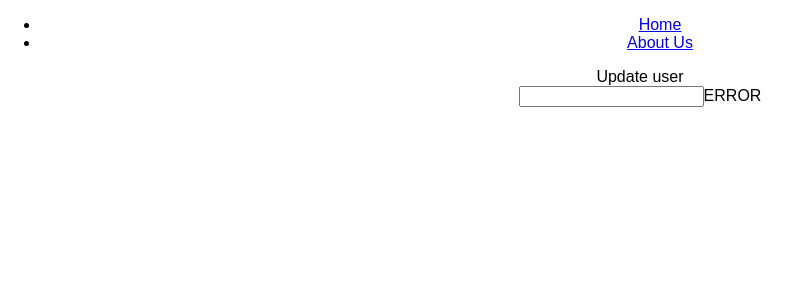
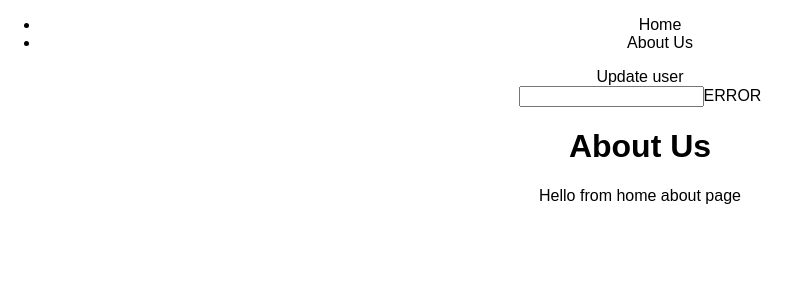
Before and after one commit to vinicius5581/reduxfun, a React (Create React App) app: page /about in a window 1280 px wide. Shown: the top 300 px of the page, without its empty margins (0-799 px from the left). Built offline with nearby package versions, Linux system fonts and the light colour scheme; no server answers.

Commit message:
Adding routes + history

```diff
--- a/package.json
+++ b/package.json
@@ -7,6 +7,8 @@
     "react": "^16.4.2",
     "react-dom": "^16.4.2",
     "react-redux": "^5.0.7",
+    "react-router": "^4.3.1",
+    "react-router-dom": "^4.3.1",
     "react-scripts": "1.1.5",
     "redux": "^4.0.0",
     "redux-thunk": "^2.3.0"
--- a/src/components/Menu.js
+++ b/src/components/Menu.js
@@ -1,18 +1,21 @@
 import React, { Component } from "react";
 import { connect } from "react-redux";
+import { history } from "../history";
 
 class Menu extends Component {
+  onMenuItemClick = menu => {
+    history.push(menu.path);
+  };
   render() {
     const { menu } = this.props;
     const { items } = menu;
-    console.log(items);
     return (
       <div className={"app-menu"}>
         <ul className={"menu"}>
           {items.map((menu, idx) => {
             return (
-              <li key={idx}>
-                <a href={menu.path}>{menu.title}</a>
+              <li onClick={() => this.onMenuItemClick(menu)} key={idx}>
+                <a>{menu.title}</a>
               </li>
             );
           })}
--- /dev/null
+++ b/src/components/Page.js
@@ -0,0 +1,39 @@
+import React, { Component } from "react";
+import { connect } from "react-redux";
+
+class Page extends Component {
+  getPageByPath = path => {
+    const { pages } = this.props;
+    const page = pages.find(p => p.path === path);
+    return page;
+  };
+  render() {
+    const { match, pages } = this.props;
+    const path = match.params.path || "/";
+    const page = this.getPageByPath(path);
+    console.log("path: ", path);
+    console.log("pages: ", pages);
+    console.log("page: ", page);
+    const pageTitle = (page && page.title) || "";
+    const pageBody = (page && page.body) || "";
+    return (
+      <div className={"page-container"}>
+        <h1>{pageTitle}</h1>
+        <div className={"page-content"}>{pageBody}</div>
+      </div>
+    );
+  }
+}
+
+const mapStateToProps = (state, props) => {
+  return {
+    pages: state.pages
+  };
+};
+
+const mapActionsToProps = {};
+
+export default connect(
+  mapStateToProps,
+  mapActionsToProps
+)(Page);
--- a/src/App.js
+++ b/src/containers/App.js
@@ -1,9 +1,14 @@
 import React, { Component } from "react";
+import { connect } from "react-redux";
+
+import { updateUser, apiRequest } from "../actions/user-actions";
+
+import Header from "../components/Header";
 import "./App.css";
-import { connect } from "react-redux";
-import { updateUser, apiRequest } from "./actions/user-actions";
 
-import Header from "./components/Header";
+import { history } from "../history";
+import { Router, Route, Switch } from "react-router-dom";
+import Page from "../components/Page";
 
 class App extends Component {
   componentDidMount() {
@@ -25,6 +30,14 @@ class App extends Component {
         <div onClick={this.onUpdateUserClick}>Update user</div>
         <input onChange={this.onUpdateUserChange} />
         {this.props.user}
+        <div className={"app-content"}>
+          <Router history={history}>
+            <Switch>
+              <Route exact={true} path={"/"} component={Page} />
+              <Route exact={true} path={"/:path"} component={Page} />
+            </Switch>
+          </Router>
+        </div>
       </div>
     );
   }
--- /dev/null
+++ b/src/history.js
@@ -0,0 +1,3 @@
+import createHistory from "history/createBrowserHistory";
+
+export const history = createHistory();
--- a/src/index.js
+++ b/src/index.js
@@ -1,28 +1,12 @@
 import React from "react";
 import ReactDOM from "react-dom";
-import "./index.css";
-import App from "./App";
+
 import registerServiceWorker from "./registerServiceWorker";
-
-import thunk from "redux-thunk";
-import { applyMiddleware, compose, createStore } from "redux";
 import { Provider } from "react-redux";
 
-import reducers from "./reducers";
-
-const allStoreEnhancers = compose(
-  applyMiddleware(thunk),
-  window.devToolsExtension && window.devToolsExtension()
-);
-
-const store = createStore(
-  reducers,
-  {
-    products: [{ name: "eggs" }],
-    user: "Vini"
-  },
-  allStoreEnhancers
-);
+import store from "./store";
+import App from "./containers/App";
+import "./index.css";
 
 ReactDOM.render(
   <Provider store={store}>
--- a/src/reducers/index.js
+++ b/src/reducers/index.js
@@ -1,11 +1,13 @@
 import { combineReducers } from "redux";
 
 import menuReducer from "./menu-reducer";
+import pagesReducer from "./pages-reducer";
 import productsReducer from "./products-reducer";
 import userReducer from "./user-reducer";
 
 const allReducers = combineReducers({
   menu: menuReducer,
+  pages: pagesReducer,
   products: productsReducer,
   user: userReducer
 });
--- /dev/null
+++ b/src/reducers/pages-reducer.js
@@ -0,0 +1,25 @@
+const initState = [
+  {
+    id: "page-about-us",
+    title: "About Us",
+    path: "about",
+    body: "Hello from home about page",
+    elements: []
+  },
+  {
+    id: "home",
+    title: "Home",
+    path: "/",
+    body: "Welcom to the home page",
+    elements: []
+  }
+];
+
+const pagesReducer = (state = initState, action) => {
+  switch (action.type) {
+    default:
+      return state;
+  }
+};
+
+export default pagesReducer;
--- /dev/null
+++ b/src/store.js
@@ -0,0 +1,19 @@
+import thunk from "redux-thunk";
+import { applyMiddleware, compose, createStore } from "redux";
+import reducers from "./reducers";
+
+const allStoreEnhancers = compose(
+  applyMiddleware(thunk),
+  window.devToolsExtension && window.devToolsExtension()
+);
+
+const store = createStore(
+  reducers,
+  {
+    products: [{ name: "eggs" }],
+    user: "Vini"
+  },
+  allStoreEnhancers
+);
+
+export default store;
```
Also changed, not shown: src/containers/App.css (renamed from src/App.css), 2 other files (tests, documents, lock files or other folders).
